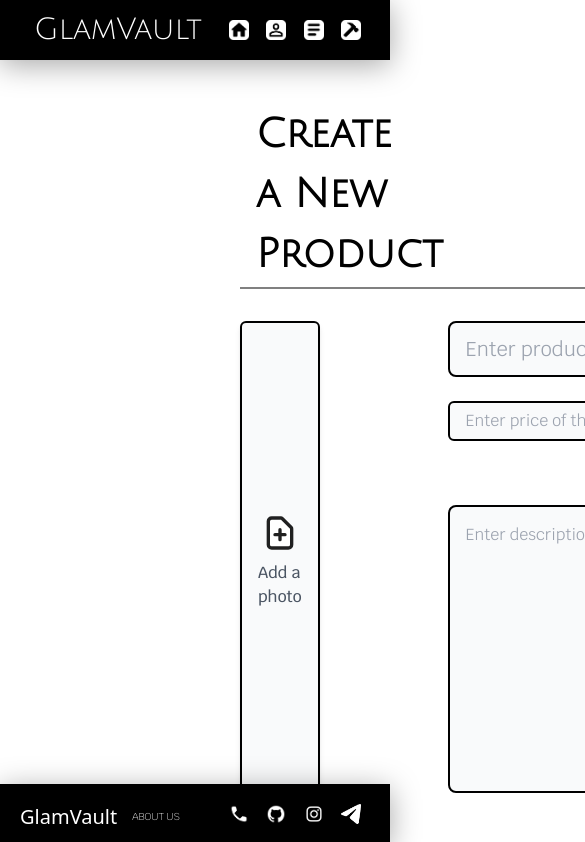
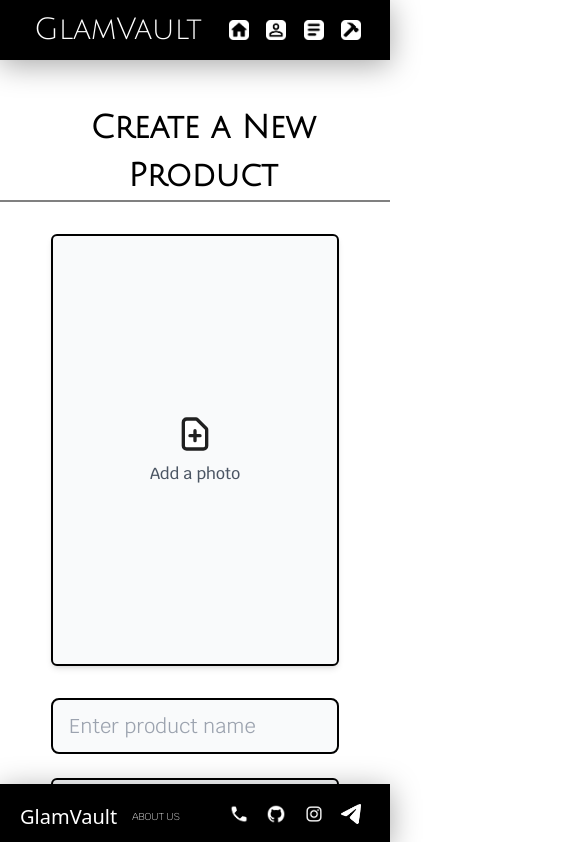
Before and after one commit to Th1ef0/GlamVault, a SvelteKit app: page /admin in a window 390 px wide. Shown: the top 842 px of the page, 585 px wide, since content can reach past the window. Built offline with nearby package versions, Linux system fonts and the light colour scheme; a web font is replaced by a local one.

Commit message:
add mobile version of item creator

```diff
--- a/src/lib/components/Header.svelte
+++ b/src/lib/components/Header.svelte
@@ -3,10 +3,13 @@
 </script>
 
 <div class="header">
-    <a href="/" class="text-white font-Julius font-normal text-3xl ml-6 transition-all duration-300
-    hover:translate-y-[-0.125rem] hover:transition-all hover:duration-300">
-        GlamVault
-    </a>
+	<a
+		href="/"
+		class="text-white font-Julius font-normal text-3xl ml-6 transition-all duration-300
+    hover:translate-y-[-0.125rem] hover:transition-all hover:duration-300"
+	>
+		GlamVault
+	</a>
 
 	<NavigationBar />
 </div>
@@ -28,23 +31,4 @@
 		padding: 10px;
 		z-index: 2;
 	}
-
-	.text {
-		font-family: 'Julius Sans One', sans-serif;
-		color: white;
-		font-weight: 400;
-		font-size: 32px;
-		margin-left: 20px;
-		font-style: normal;
-		padding: 10px;
-	}
-
-	@media (max-width: 768px) {
-		.text {
-			font-weight: 400;
-			font-size: 22px;
-			margin-left: 5px;
-			padding: 0px;
-		}
-	}
 </style>
--- a/src/lib/components/MainButton.svelte
+++ b/src/lib/components/MainButton.svelte
@@ -1,7 +1,7 @@
 <button
-    type="submit"
-    class="border-2 border-black rounded-lg bg-white font-Krub text-xl w-44 h-16 font-medium transition-all duration-300
+	type="submit"
+	class="border-2 border-black rounded-lg bg-white font-Krub text-xl sm:mb-16 w-44 h-16 font-medium transition-all duration-300
     hover:text-white hover:bg-black hover:transition-all hover:duration-300"
 >
-    Add product
+	Add product
 </button>
--- a/src/routes/admin/+page.svelte
+++ b/src/routes/admin/+page.svelte
@@ -1,63 +1,63 @@
 <script lang="ts">
-    import axios from "axios";
-    import { navigate } from "svelte-routing";
-    import MainButton from "$lib/components/MainButton.svelte";
-    import { createClient } from '@supabase/supabase-js'
+	import axios from 'axios';
+	import { navigate } from 'svelte-routing';
+	import MainButton from '$lib/components/MainButton.svelte';
+	import { createClient } from '@supabase/supabase-js';
 
-
-    const supabase = createClient('https://agkxhhrlhamiyvutsgnb.supabase.co',
-    'eyJhbGciOiJIUzI1NiIsInR5cCI6IkpXVCJ9.eyJpc3MiOiJzdXBhYmFzZSIsInJlZiI6ImFna3hoaHJsaGFtaXl2dXRzZ25iIiwicm9sZSI6ImFub24iLCJpYXQiOjE3MjE1NjI1NzQsImV4cCI6MjAzNzEzODU3NH0.nHUiErQULQlJJOCgMJjpT09BH-BJhY9LaC_T9t2jdLA')
+	const supabase = createClient(
+		'https://agkxhhrlhamiyvutsgnb.supabase.co',
+		'eyJhbGciOiJIUzI1NiIsInR5cCI6IkpXVCJ9.eyJpc3MiOiJzdXBhYmFzZSIsInJlZiI6ImFna3hoaHJsaGFtaXl2dXRzZ25iIiwicm9sZSI6ImFub24iLCJpYXQiOjE3MjE1NjI1NzQsImV4cCI6MjAzNzEzODU3NH0.nHUiErQULQlJJOCgMJjpT09BH-BJhY9LaC_T9t2jdLA'
+	);
 
 	let name: string;
 	let description: string;
 	let price: number;
 	let selected: File;
 	let photo_flag = false;
-    let error_text = "";
+	let error_text = '';
 
-    const link = "https://agkxhhrlhamiyvutsgnb.supabase.co/storage/v1/object/public/images/"
+	const link = 'https://agkxhhrlhamiyvutsgnb.supabase.co/storage/v1/object/public/images/';
 
 	async function addProduct(img: File) {
 		const formData = new FormData();
-        formData.append("name", name);
-        formData.append("description", description);
-        formData.append("price", price.toString());
+		formData.append('name', name);
+		formData.append('description', description);
+		formData.append('price', price.toString());
 
-        const { data, error } = await supabase.storage.from('images').upload(`gv_${name}.png`, img);
+		const { error } = await supabase.storage.from('images').upload(`gv_${name}.png`, img);
 		if (error) {
-            error_text = "Error while uploading image."
+			error_text = 'Error while uploading image.';
 			console.log(error);
 			return;
-        }
-        else {
-            error_text = "";
-            console.log("Success! =D")
+		} else {
+			error_text = '';
+			console.log('Success! =D');
 		}
 
 		await axios
 			.post(
-                "http://127.0.0.1:8000/products/new/",
+				'http://127.0.0.1:8000/products/new/',
 				{
 					name: name,
 					description: description,
 					price: price,
-                    img: link + `gv_${name}.png`,
+					img: link + `gv_${name}.png`
 				},
 				{
 					headers: {
-                        "Content-Type": "application/json",
-                    },
-                },
+						'Content-Type': 'application/json'
+					}
+				}
 			)
 			.then(function (response) {
 				console.log(response);
-                navigate("/");
+				navigate('/');
 			})
 			.catch(function (error) {
-                error_text = "Error while adding product"
+				error_text = 'Error while adding product';
 				console.log(error);
 			});
-        console.log("Here")
+		console.log('Here');
 	}
 </script>
 
@@ -71,7 +71,7 @@
 	<div class="divider" />
 	<form
 		on:submit|preventDefault={() => {
-            error_text = "";
+			error_text = '';
 			addProduct(selected);
 		}}
 		method="get"
@@ -79,28 +79,35 @@
 	>
 		{#if photo_flag}
 			<div class="flex flex-col">
-            <label for="upload" class="flex flex-col items-center gap-2 cursor-pointer
-                rounded-md border-4 border-black bg-gray-50 p-4 shadow-md h-[30rem] w-96 mt-8 justify-center
-                transition-all duration-300 hover:shadow-2xl hover:transition-all hover:duration-300">
+				<label
+					for="upload"
+					class="flex flex-col items-center gap-2 cursor-pointer
+                rounded-md border-4 border-black bg-gray-50 p-4 shadow-md h-[30rem] lg:w-96 sm:w-72 mt-8 justify-center
+                transition-all duration-300 hover:shadow-2xl hover:transition-all hover:duration-300"
+				>
 					<svg
 						xmlns="http://www.w3.org/2000/svg"
 						class="h-10 w-10 fill-white stroke-[#202020]"
 						viewBox="0 0 24 24"
 						stroke="currentColor"
-                    stroke-width="2">
+						stroke-width="2"
+					>
 						<path
 							stroke-linecap="round"
 							stroke-linejoin="round"
-                        d="M9 13h6m-3-3v6m5 5H7a2 2 0 01-2-2V5a2 2 0 012-2h5.586a1 1 0 01.707.293l5.414 5.414a1 1 0 01.293.707V19a2 2 0 01-2 2z"/>
+							d="M9 13h6m-3-3v6m5 5H7a2 2 0 01-2-2V5a2 2 0 012-2h5.586a1 1 0 01.707.293l5.414 5.414a1 1 0 01.293.707V19a2 2 0 01-2 2z"
+						/>
 					</svg>
-                <span class="text-gray-600 text-2xl font-medium font-Krub">Photo added successfully</span>
+					<span class="text-gray-600 font-medium font-Krub">Photo added successfully</span>
 					<input
 						id="upload"
 						accept=".png, .jpg"
 						type="file"
 						class="hidden"
 						on:change={(event) => {
-                        if (!event.target) { return; }
+							if (!event.target) {
+								return;
+							}
 							const file = event.target.files[0];
 							selected = file;
 						}}
@@ -110,19 +117,23 @@
 			</div>
 		{:else}
 			<label
-                for="upload" class="flex flex-col items-center gap-2 cursor-pointer
-                rounded-md border-2 border-black bg-gray-50 p-4 shadow-md h-[30rem] w-96 mt-8 justify-center
-                transition-all duration-300 hover:shadow-2xl hover:transition-all hover:duration-300">
+				for="upload"
+				class="flex flex-col items-center gap-2 cursor-pointer
+                rounded-md border-2 border-black bg-gray-50 p-4 shadow-md h-[27rem] lg:w-96 sm:w-72 mt-8 justify-center
+                transition-all duration-300 hover:shadow-2xl hover:transition-all hover:duration-300"
+			>
 				<svg
 					xmlns="http://www.w3.org/2000/svg"
 					class="h-10 w-10 fill-white stroke-[#202020]"
 					viewBox="0 0 24 24"
 					stroke="currentColor"
-                    stroke-width="2">
+					stroke-width="2"
+				>
 					<path
 						stroke-linecap="round"
 						stroke-linejoin="round"
-                        d="M9 13h6m-3-3v6m5 5H7a2 2 0 01-2-2V5a2 2 0 012-2h5.586a1 1 0 01.707.293l5.414 5.414a1 1 0 01.293.707V19a2 2 0 01-2 2z"/>
+						d="M9 13h6m-3-3v6m5 5H7a2 2 0 01-2-2V5a2 2 0 012-2h5.586a1 1 0 01.707.293l5.414 5.414a1 1 0 01.293.707V19a2 2 0 01-2 2z"
+					/>
 				</svg>
 				<span class="text-gray-600 font-medium font-Krub">Add a photo</span>
 				<input
@@ -142,7 +153,7 @@
 		<div class="form-main">
 			<input
 				type="text"
-                class=" bg-gray-50 border-2 border-black rounded-lg font-Krub text-xl h-14 w-96 pl-4
+				class=" bg-gray-50 border-2 border-black rounded-lg font-Krub text-xl h-14 lg:w-96 sm:w-72 pl-4
             transition-all duration-300 hover:shadow-2xl hover:transition-all hover:duration-300"
 				bind:value={name}
 				placeholder="Enter product name"
@@ -159,7 +170,7 @@
 				<textarea
 					bind:value={description}
 					placeholder="Enter description for the product"
-                    class="bg-gray-50 border-2 border-black rounded-lg mt-16 w-[30rem] h-72 pl-4 pt-4 placeholder:align-top
+					class="bg-gray-50 border-2 border-black rounded-lg mt-6 lg:w-[30rem] sm:w-[18rem] h-52 pl-4 pt-4 placeholder:align-top
                 font-Krub text-base transition-all duration-300 hover:shadow-2xl hover:transition-all hover:duration-300"
 				/>
 			</div>
@@ -196,7 +207,7 @@
 	}
 
 	.title-main {
-        font-family: "Julius Sans One", sans-serif;
+		font-family: 'Julius Sans One', sans-serif;
 		font-weight: 700;
 		font-size: 2.5rem;
 		text-align: left;
@@ -205,4 +216,55 @@
 		margin-top: 3rem;
 		margin-left: 1rem;
 	}
+
+	.ml-60 {
+		height: 75vh;
+	}
+
+	@media (max-width: 768px) {
+		.title-main {
+			font-size: 2rem;
+			text-align: center;
+		}
+
+		.form-container {
+			flex-direction: column;
+			align-items: center;
+		}
+
+		.form-main {
+			margin-left: 0;
+		}
+
+		.divider {
+			width: 100%;
+		}
+
+		@media (max-width: 768px) {
+			.title-main {
+				font-size: 2rem;
+				text-align: center;
+			}
+
+			.form-container {
+				flex-direction: column;
+				align-items: center;
+			}
+
+			.form-main {
+				margin-left: 0;
+				width: 100%;
+				align-items: center;
+			}
+
+			.divider {
+				width: 100%;
+				margin: 0;
+			}
+
+			.ml-60 {
+				margin-left: 0;
+			}
+		}
+	}
 </style>
--- a/src/routes/shoppingList/+page.svelte
+++ b/src/routes/shoppingList/+page.svelte
@@ -103,7 +103,7 @@
 		box-shadow: 0.5rem 0.5rem 0.5rem rgb(215, 215, 215);
 		border-radius: 20px;
 		width: 221px;
-		height: 253px;
+		height: 225px;
 		padding: 5px;
 	}
 </style>
--- a/tailwind.config.js
+++ b/tailwind.config.js
@@ -5,8 +5,12 @@ export default {
 		extend: {
 			fontFamily: {
 				Krub: ['Krub', 'sans-serif'],
-        Julius: ['Julius Sans One', 'sans-serif'],
+				Julius: ['Julius Sans One', 'sans-serif']
 			}
+		},
+		screens: {
+			sm: '320px',
+			lg: '1024px'
 		}
 	},
 	plugins: []
```
Also changed, not shown: src/lib/components/LinkBar.svelte (+24 -24 lines), 1 other file (tests, documents, lock files or other folders). Lines whose indentation alone changed are shown as unchanged.
